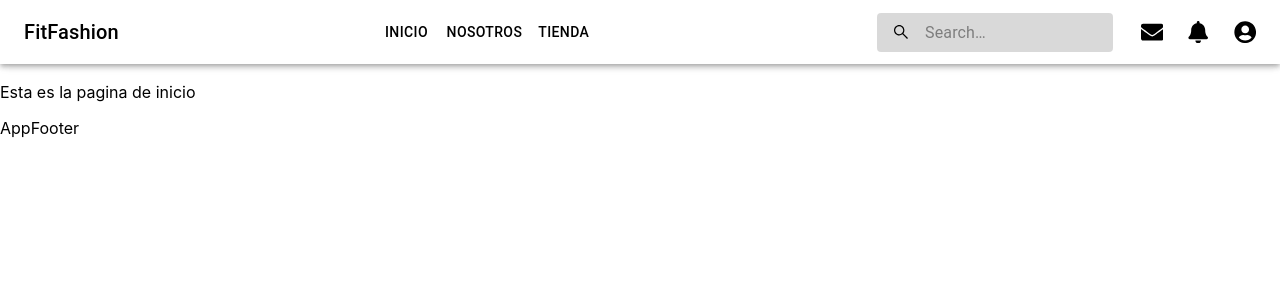
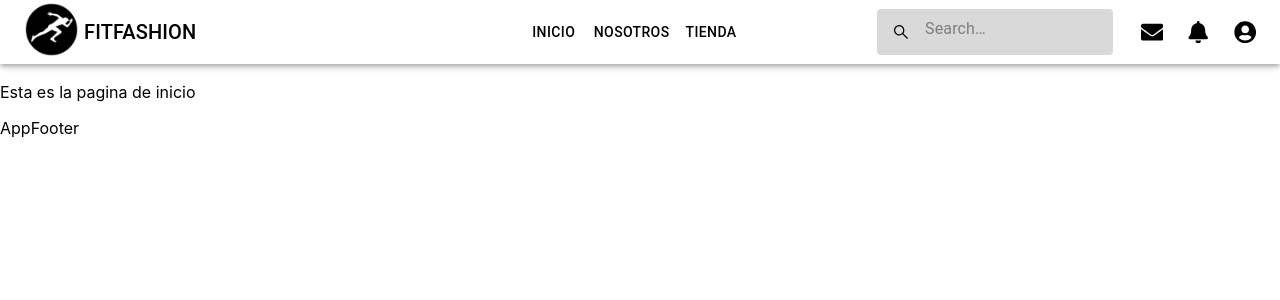
Before and after one commit to Eduardo1802/FitFashions, a React (Create React App) app: page / in a window 1280 px wide. Shown: the top 300 px of the page. Built offline with nearby package versions, Linux system fonts and the light colour scheme.

Commit message:
1.3.0 Update navigation bar

```diff
--- a/src/components/layout/navbar/AppNavbar.js
+++ b/src/components/layout/navbar/AppNavbar.js
@@ -9,7 +9,7 @@ import Badge from "@mui/material/Badge";
 import Menu from "@mui/material/Menu";
 import MenuItem from "@mui/material/MenuItem";
 import { styled, alpha } from "@mui/material/styles";
-import { Button, Drawer, Divider, List, ListItem, ListItemButton,ListItemText } from "@mui/material";
+import { Button, Drawer, Divider, List, ListItem, ListItemButton, ListItemText } from "@mui/material";
 import { Link } from "react-router-dom";
 import { FaBars } from "react-icons/fa";
 import { FaSistrix } from "react-icons/fa";
@@ -17,6 +17,8 @@ import { FaEnvelope } from "react-icons/fa";
 import { FaBell } from "react-icons/fa";
 import { FaUserCircle } from "react-icons/fa";
 import { FaEllipsisV } from "react-icons/fa";
+import { AnimatedIcon } from "./componentsNavBar";
+
 
 const navItems = [
   { texto: "Inicio", path: "/inicio" },
@@ -78,7 +80,6 @@ export const AppNavbar = (props) => {
   const handleMobileMenuOpen = (event) => {
     setMobileMoreAnchorEl(event.currentTarget);
   };
-
   const { window } = props;
   const container =
     window !== undefined ? () => window().document.body : undefined;
@@ -184,6 +185,10 @@ export const AppNavbar = (props) => {
           >
             <FaBars style={{ fontSize: "1.3rem", color: "black" }} />
           </IconButton>
+          <Box sx={{ display: { xs: "none", md: "flex" } }}>
+            <AnimatedIcon component={Link} to='/inicio' />
+          </Box>
+          <Box sx={{ display: { xs: "none", md: "flex" } }}>
             <Typography
               color="black"
               variant="h6"
@@ -191,9 +196,15 @@ export const AppNavbar = (props) => {
               component="div"
               sx={{ display: { xs: "none", sm: "block" } }}
             >
-            FitFashion
+              {/* FitFashion */}
+              FITFASHION
             </Typography>
-
+          </Box>
+          <Box sx={{ flexGrow: 1 }} />
+          <Box sx={{ flexGrow: 1 }} />
+          <Box sx={{ mr: 2, display: { xs: "block", sm: "block", md: "none" } }}>
+            <AnimatedIcon component={Link} to='/inicio' />
+          </Box>
           <Box sx={{ flexGrow: 1 }} />
           <Box sx={{ display: { xs: "none", sm: "none", md: "block" } }}>
             {navItems.map((item) => (
@@ -207,8 +218,19 @@ export const AppNavbar = (props) => {
               </Button>
             ))}
           </Box>
+          <Box sx={{ flexGrow: 1 }} />
 
-          <Box sx={{ flexGrow: 1 }} />
+          {/* <Search>
+            <SearchIconWrapper>
+              <FaSistrix style={{ color: "black" }} />
+            </SearchIconWrapper>
+            <StyledInputBase
+              placeholder="Search…"
+              inputProps={{ "aria-label": "search" }}
+            />
+          </Search> */}
+
+          <Box sx={{ display: { xs: "none", md: "flex" } }}>
             <Search>
               <SearchIconWrapper>
                 <FaSistrix style={{ color: "black" }} />
@@ -218,8 +240,6 @@ export const AppNavbar = (props) => {
                 inputProps={{ "aria-label": "search" }}
               />
             </Search>
-
-          <Box sx={{ display: { xs: "none", md: "flex" } }}>
             <IconButton
               size="large"
               aria-label="show 4 new mails"
--- /dev/null
+++ b/src/components/layout/navbar/componentsNavBar.js
@@ -0,0 +1,59 @@
+import { Box } from '@mui/material';
+import React from 'react';
+import logoLight from './logo.png'
+
+export function AnimatedIcon(props){
+
+    // const {isDarkMode} = props;
+
+
+    const styles = `
+    .contenedor-animate{
+      position: relative;
+    }
+
+    .moneda-animate{
+        background: transparent;
+        width: 60px;
+        height: 60px;
+        position: relative;
+        border-radius: 20%;
+        // animation: salto-animate 0.8s infinite;
+    }
+
+    .moneda-animate::before{
+        content: '';
+        display: inline-block;
+        background: transparent;
+        width: 60px;
+        height: 60px;
+        position: absolute;
+        border-radius: 20%;
+    }
+
+    .moneda-animate::after{
+        content: '';
+        display: inline-block;
+        background-image: url(${logoLight});
+        width: 60px;
+        height: 60px;
+        position: absolute;
+        background-size: 55px 55px;
+        background-repeat: no-repeat;
+    }
+
+    @keyframes salto-animate {
+        0%, 100% {top: 0;}
+        30% {top:-3px;}
+    }
+    `
+
+    return(
+      <Box sx={{styles}}>
+        <Box className="contenedor-animate">
+          <Box className="moneda-animate">
+          </Box>
+        </Box>
+      </Box>
+    )
+  }
```
Also changed, not shown: src/components/layout/navbar/logo.png (added). Lines whose indentation alone changed are shown as unchanged.
